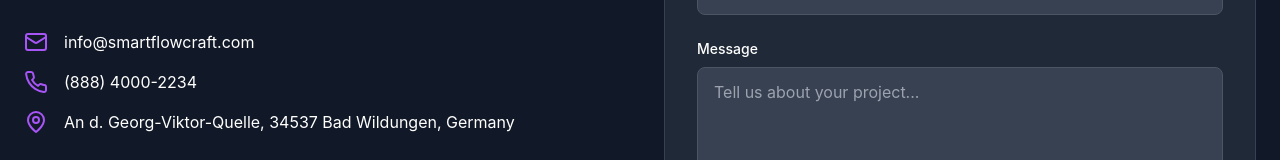
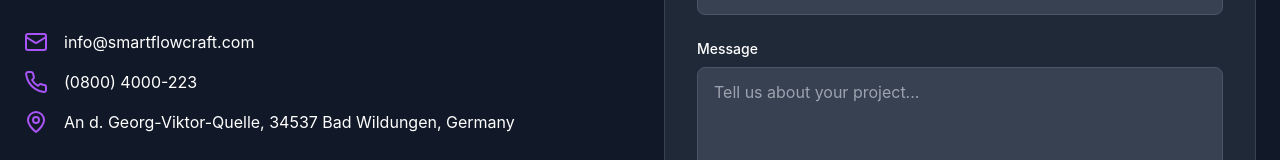
Before and after one commit to manishcitypatna/flowcraft, a React (Vite) app: page / in a window 1280 px wide. Shown: the part 7507-7667 px from the top of the page. Built offline with nearby package versions, Linux system fonts and the light colour scheme.

Commit message:
Updated brand details again.

```diff
--- a/src/App.tsx
+++ b/src/App.tsx
@@ -821,7 +821,7 @@
                 </div>
                 <div className="flex items-center space-x-4">
                   <Phone className="w-6 h-6 text-purple-500" />
-                  <span>(888) 4000-2234</span>
+                  <span>(0800) 4000-223</span>
                 </div>
                 <div className="flex items-center space-x-4">
                   <MapPin className="w-6 h-6 text-purple-500" />
```
